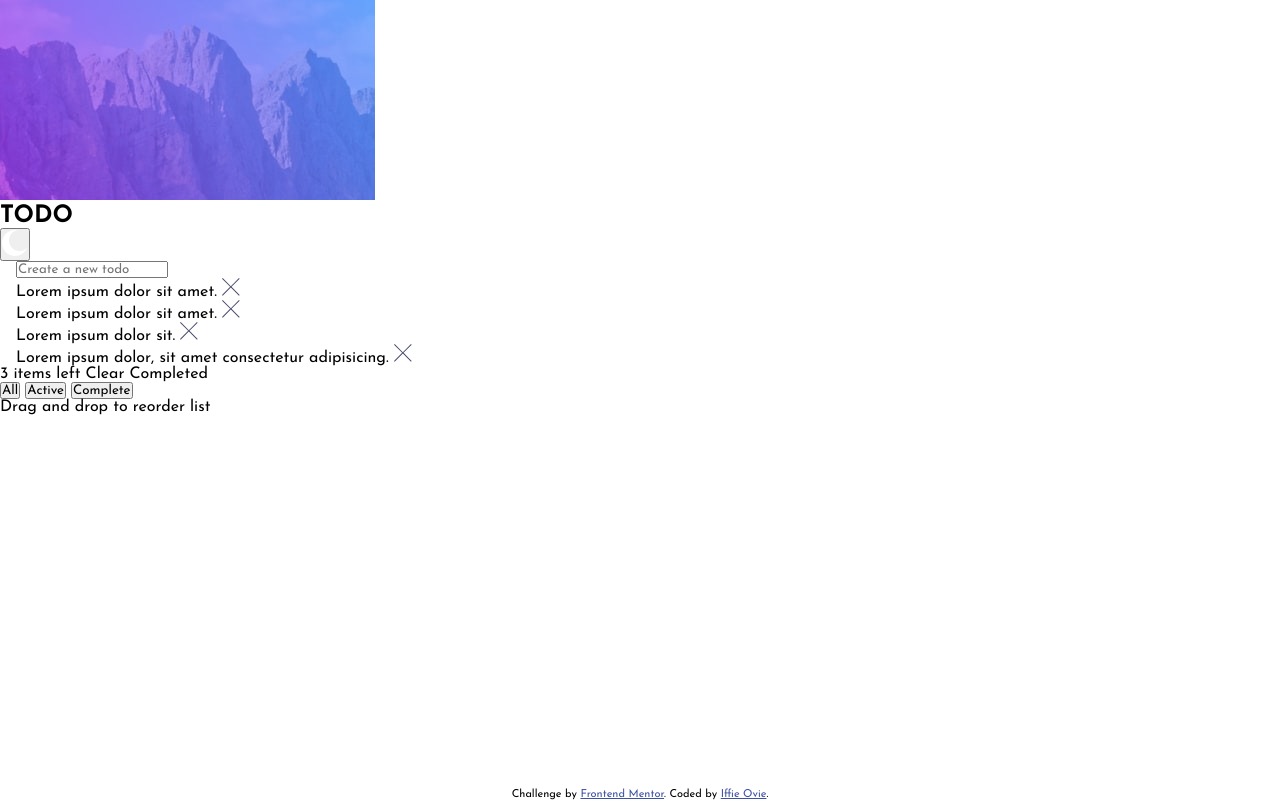
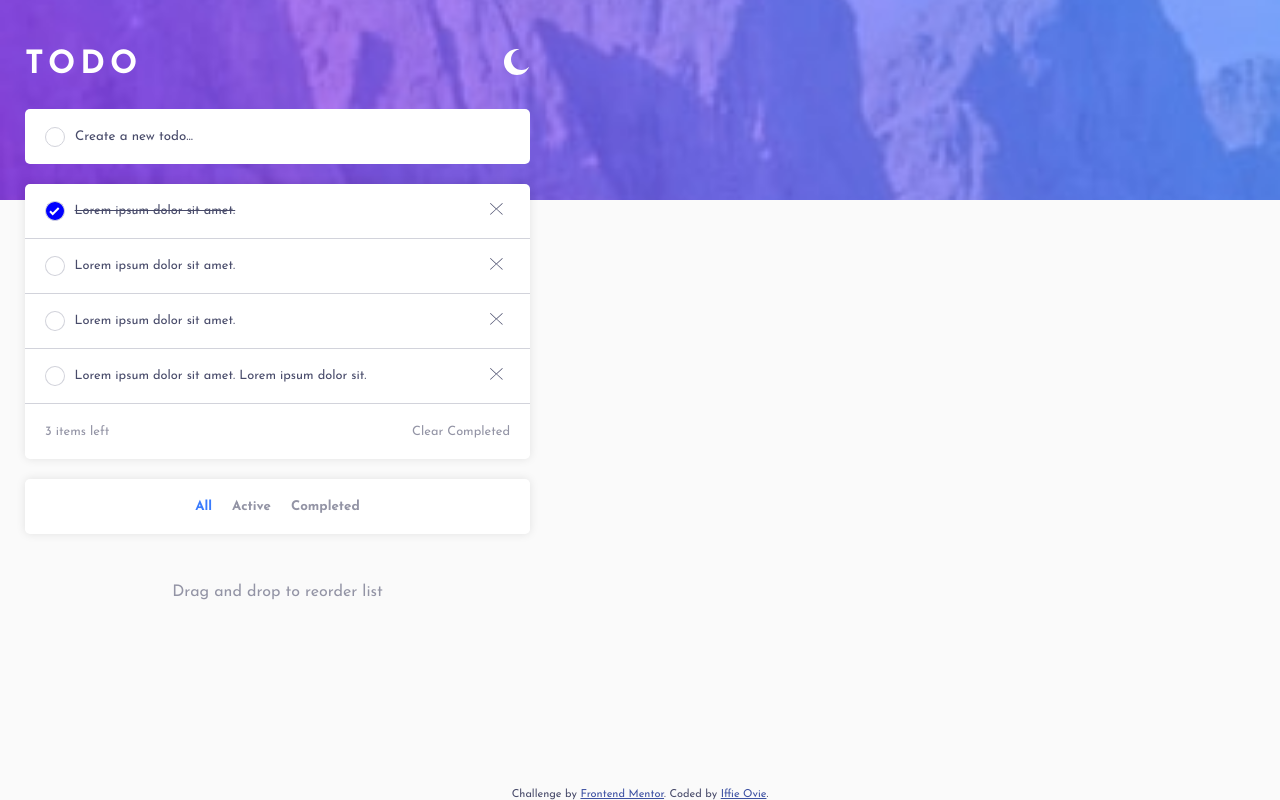
Before and after one commit to ovie009/todo-app-main, a plain HTML site: page index.html in a window 1280 px wide. Drawn offline with Linux system fonts and the light colour scheme.

Commit message:
basic light theme template

```diff
--- a/index.html
+++ b/index.html
@@ -14,11 +14,10 @@
   </style>
 </head>
 <body>
-
   <header>
-    <img src="/images/bg-mobile-light.jpg" alt="">
+    <img src="/images/bg-mobile-light.jpg" alt="background image" class="header-background">
   </header>
-  <div>
+  <div class="container">
     <nav>
       <h1>TODO</h1>
       <button type="button" id="theme-switcher">
@@ -30,49 +29,57 @@
         <span class="check-box">
           <img src="images/icon-check.svg" alt="">
         </span>
-        <input type="text" name="todo" id="new-todo" placeholder="Create a new todo">
+        <input type="text" name="todo" id="new-todo" placeholder="Create a new todo...">
       </div>
       <ul class="todo-wrapper">
         <li>
-          <span class="check-box">
+          <div class="items-wrapper">
+            <span class="check-box colored-check">
               <img src="images/icon-check.svg" alt="">
             </span>
-          <span class="todo-task">
+            <span class="todo-task  strike">
               Lorem ipsum dolor sit amet.
             </span>
+          </div>
           <span class="cross-box">
             <img src="images/icon-cross.svg" alt="">
           </span>
         </li>
         <li>
+          <div class="items-wrapper">
             <span class="check-box">
-            <img src="images/icon-check.svg" alt="">
+              <!-- <img src="images/icon-check.svg" alt=""> -->
             </span>
             <span class="todo-task">
               Lorem ipsum dolor sit amet.
             </span>
+          </div>
           <span class="cross-box">
             <img src="images/icon-cross.svg" alt="">
           </span>
         </li>
         <li>
+          <div class="items-wrapper">
             <span class="check-box">
-            <img src="images/icon-check.svg" alt="">
+              <!-- <img src="images/icon-check.svg" alt=""> -->
             </span>
             <span class="todo-task">
-            Lorem ipsum dolor sit.
+              Lorem ipsum dolor sit amet.
             </span>
+          </div>
           <span class="cross-box">
             <img src="images/icon-cross.svg" alt="">
           </span>
         </li>
         <li>
+          <div class="items-wrapper">
             <span class="check-box">
-            <img src="images/icon-check.svg" alt="">
+              <!-- <img src="images/icon-check.svg" alt=""> -->
             </span>
             <span class="todo-task">
-            Lorem ipsum dolor, sit amet consectetur adipisicing.
+              Lorem ipsum dolor sit amet. Lorem ipsum dolor sit.
             </span>
+          </div>
           <span class="cross-box">
             <img src="images/icon-cross.svg" alt="">
           </span>
@@ -87,9 +94,9 @@
         </li>
       </ul>
       <div class="buttons-wrapper">
-        <button type="button">All</button>
-        <button type="button">Active</button>
-        <button type="button">Complete</button>
+        <button type="button" class="active-button">All</button>
+        <button type="button" >Active</button>
+        <button type="button" >Completed</button>
       </div>
       <p>
         Drag and drop to reorder list
--- a/style.css
+++ b/style.css
@@ -1,10 +1,30 @@
 @import url('https://fonts.googleapis.com/css2?family=Josefin+Sans:wght@400;700&display=swap');
+
+:root{
+    --primary: hsl(220, 98%, 61%);
+    --lightModeElements: hsl(0, 0%, 98%);
+    --lightModeElements: white;
+    --lightModeOutline: hsl(233, 11%, 84%);
+    --lightModeText1: hsl(235, 19%, 35%);
+    --lightModeText2: hsl(236, 9%, 61%);
+    --lightModetext3: hsl(236, 33%, 92%);
+    /* --lightModebackground: hsl(233, 11%, 84%); */
+    --lightModeBackground: hsl(0, 0%, 98%);
+    --Background: var(--lightModeBackground);
+    --Text: var(--lightModeText);
+    --Outline: var(--lightModeOutline);
+}
 
 *{
     font-family: 'Josefin Sans', sans-serif;
     padding: 0;
     margin: 0;
     box-sizing: border-box;
+    color: var(--lightModeText1);
+}
+
+body{
+    background-color: var(--Background);
 }
 
 .attribution {
@@ -16,3 +36,172 @@
 .attribution a {
     color: hsl(228, 45%, 44%);
 }
+
+header{
+    width: 100%;
+    height: 25vh;
+}
+
+.header-background{
+    width: 100%;
+    height: 100%;
+    object-fit: cover;
+}
+
+.container{
+    width: 100vw;
+    max-width: 555px;
+    min-height: 90vh;
+    height: fit-content;
+    position: fixed;
+    top: 3vh;
+    padding: 25px;
+}
+
+::placeholder{
+    color: var(--lightModetext2);
+}
+
+nav{
+    width: 100%;
+    height: 60px;
+    display: flex;
+    justify-content: space-between;
+    align-items: flex-start;
+}
+
+nav h1{
+    letter-spacing: 5px;
+    font-size: 2em;
+    color: var(--lightModeElements);
+}
+
+nav > button{
+    border: 0;
+    background-color: transparent;
+}
+
+main{
+    display: flex;
+    flex-flow: column;
+    align-items: center;
+    justify-content: flex-start;
+    gap: 20px;
+}
+
+.input-wrapper{
+    width: 100%;
+    height: 55px;
+    background-color: var(--lightModeElements);
+    display: flex;
+    align-items: center;
+    padding: 10px 20px;
+    border-radius: 5px;
+    gap: 10px;
+}
+
+.check-box{
+    width: 20px;
+    height: 20px;
+    border-radius: 50%;
+    display: flex;
+    align-items: center;
+    justify-content: center;
+    margin: 0;
+    border: 1px solid var(--lightModeOutline);
+}
+
+.colored-check{
+    background-color: blue;
+    background-image: linear-gradient();
+}
+
+#new-todo{
+    border: none;
+}
+
+.todo-wrapper{
+    background-color: var(--lightModeElements);
+    border-radius: 5px;
+    width: 100%;
+    box-shadow: 0 0 10px 0 rgba(0, 0, 0, 0.1);
+}
+
+.todo-wrapper > li{
+    min-height: 55px;
+    width: 100%;
+    max-height: 100px;
+    display: flex;
+    align-items: center;
+    justify-content: space-between;
+    padding: 10px 20px;
+    border-bottom: 1px solid var(--lightModeOutline);
+}
+
+.todo-wrapper > li:last-child{
+    border-bottom: none;
+    color: var(--lightModeText2);
+    font-size: .8em;
+}
+
+.todo-wrapper > li:last-child span{
+    border-bottom: none;
+    color: var(--lightModeText2);
+    font-size: 1em;
+}
+
+.items-wrapper{
+    display: flex;
+    justify-content: flex-start;
+    align-items: center;
+    flex-flow: row nowrap;
+    width: calc(100% - 20px);
+    gap: 10px;
+}
+
+.todo-task{
+    line-height: 30px;
+    width: calc(100% - 20px);
+    font-size: .8em;
+}
+
+.cross-box{
+    width: 20px;
+}
+
+.cross-box img{
+   height: 12.5px;
+}
+
+.strike{
+    text-decoration: line-through;
+    color: var(--lightModeText3);
+}
+
+.buttons-wrapper{
+    box-shadow: 0 0 10px 0 rgba(0, 0, 0, 0.1);
+    width: 100%;
+    height: 55px;
+    background-color: var(--lightModeElements);
+    display: flex;
+    align-items: center;
+    justify-content: center;
+    gap: 20px;
+    border-radius: 5px;
+}
+
+.buttons-wrapper button{
+    border: none;
+    font-weight: 700;
+    background-color: transparent;
+    color: var(--lightModeText2);
+}
+
+.buttons-wrapper .active-button{
+    color: var(--primary);
+}
+
+main p{
+    margin-block: 30px;
+    color: var(--lightModeText2);
+}
```
Lines whose indentation alone changed are shown as unchanged.
